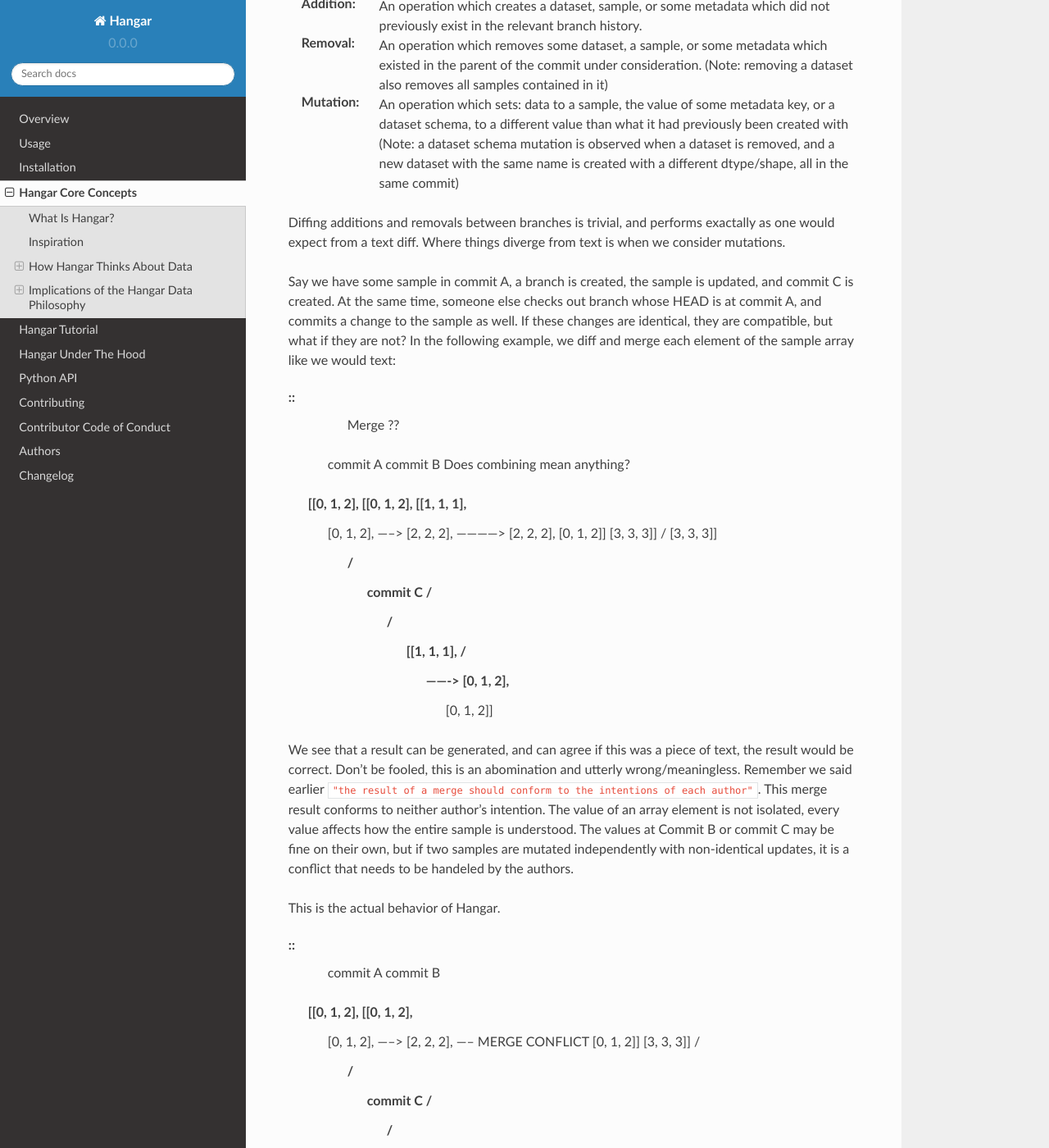
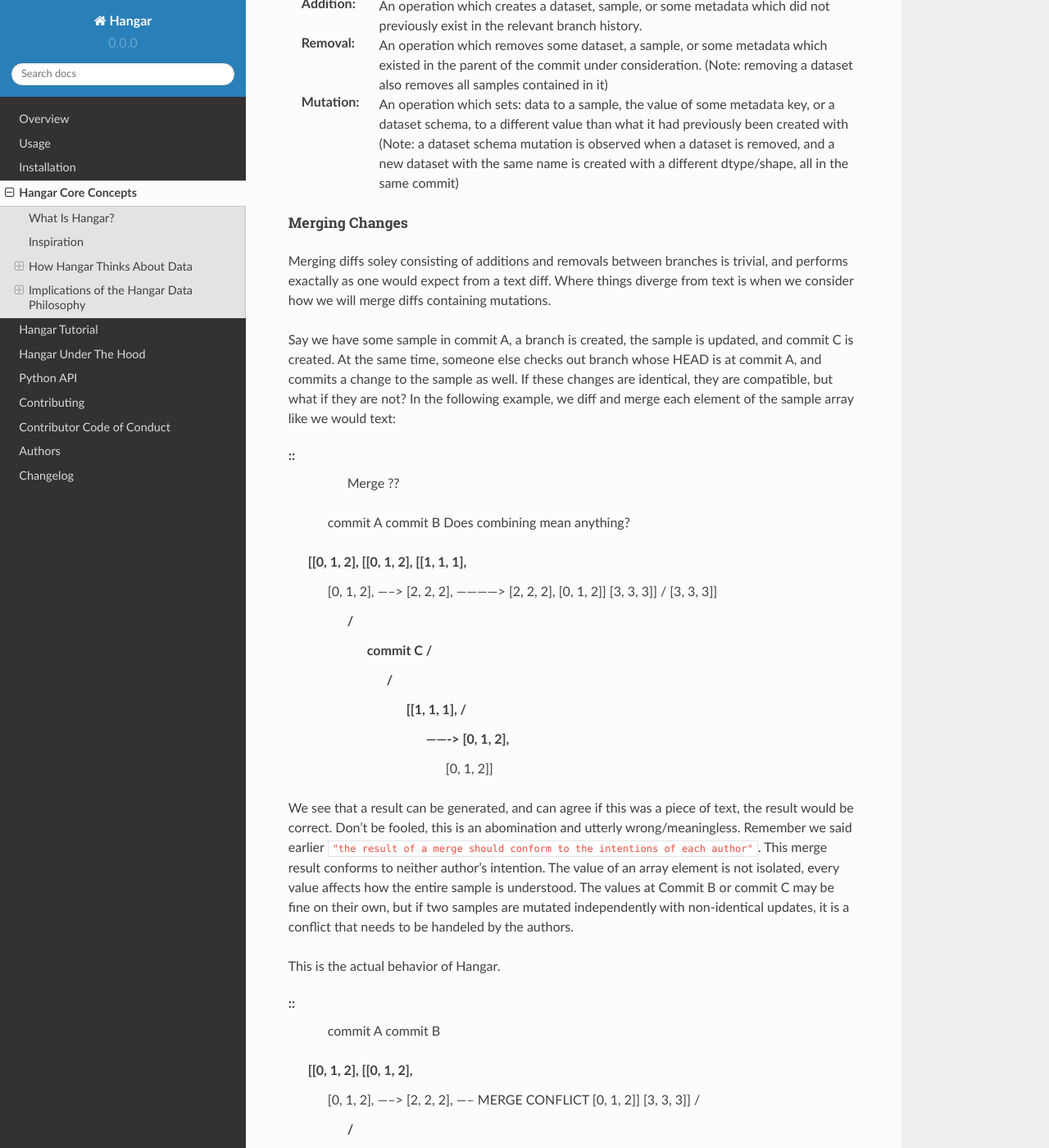
Before and after one commit to tensorwerk/hangar-py, a Sphinx documentation site: the page built from docs/concepts.rst, in a window 1280 px wide and 1400 px high, scrolled down 7388 px. Shown: the whole window at 82% size. Built offline with Sphinx 7.4.7 and the Read the Docs theme 2.0.0, drawn with Linux system fonts in a browser that asks for light colours; some of the changed text lies outside the part shown.

Commit message:
typo fix

```diff
--- a/docs/concepts.rst
+++ b/docs/concepts.rst
@@ -381,9 +381,12 @@ operations which can occur.
     removed, and a new dataset with the same name is created with a different
     dtype/shape, all in the same commit)
 
-Diffing additions and removals between branches is trivial, and performs
-exactally as one would expect from a text diff. Where things diverge from text
-is when we consider
+Merging Changes
+^^^^^^^^^^^^^^^
+
+Merging diffs soley consisting of additions and removals between branches is
+trivial, and performs exactally as one would expect from a text diff. Where
+things diverge from text is when we consider how we will merge diffs containing
 mutations.
 
 Say we have some sample in commit A, a branch is created, the sample is updated,
```
Also changed, not shown: other parts of docs/concepts.rst (+0 -3 lines).
